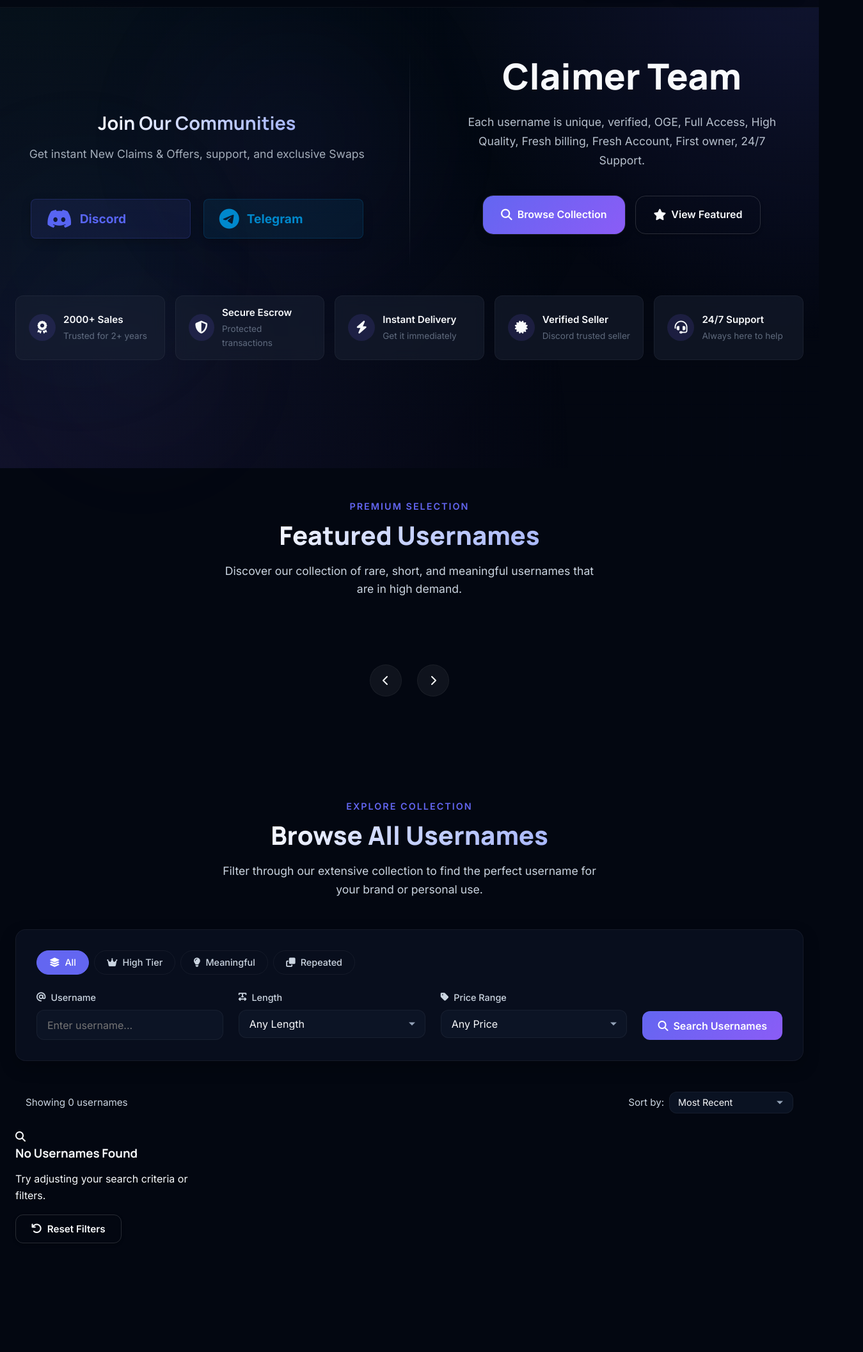
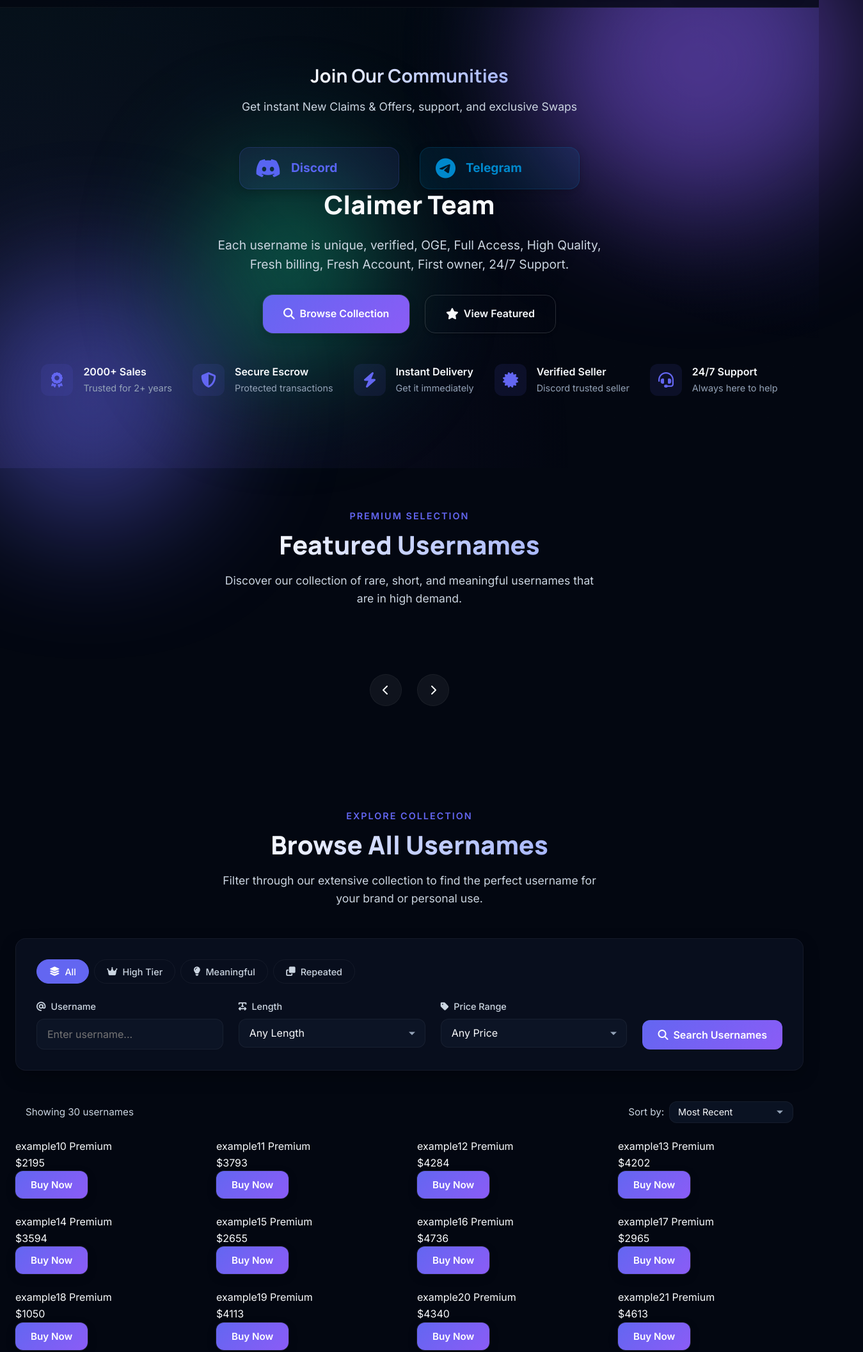
Before and after one commit to y00y90jk/67567, a plain HTML site: page index.html in a window 1280 px wide. Shown: the part 68-2182 px from the top of the page at 64% size, 1349 px wide, since content can reach past the window. Drawn offline with nearby package versions, Linux system fonts and the light colour scheme; no server answers.

Commit message:
index.html

```diff
--- a/index.html
+++ b/index.html
@@ -3,7 +3,7 @@
 
 <head>
     <meta charset="UTF-8">
-    <meta name="viewport" content="width=device-width, initial-scale=1.0">
+    <meta name="viewport" content="width=device-width, initial-scale=1.0, maximum-scale=1.0, user-scalable=no">
     <title>Claimer.me - Premium Username Marketplace</title>
     <link rel="stylesheet" href="css/contact.css">
     <link rel="stylesheet" href="css/faq.css">
@@ -11,295 +11,90 @@
     <link rel="stylesheet" href="css/products.css">
     <link rel="stylesheet" href="css/styles.css">
     <link rel="stylesheet" href="css/util.css">
-    <script src="js/api-service.js"></script>
+    <script src="js/api-service.js" defer></script>
     <link rel="stylesheet" href="https://cdnjs.cloudflare.com/ajax/libs/font-awesome/6.4.0/css/all.min.css">
     <link rel="preconnect" href="https://fonts.googleapis.com">
     <link rel="preconnect" href="https://fonts.gstatic.com" crossorigin>
     <link
         href="https://fonts.googleapis.com/css2?family=Inter:wght@300;400;500;600;700;800&family=Manrope:wght@400;500;600;700;800&display=swap"
         rel="stylesheet">
-    <!-- Add AOS library for scroll animations -->
+    <!-- Add AOS library for scroll animations - with fixed version to prevent issues -->
     <link href="https://cdnjs.cloudflare.com/ajax/libs/aos/2.3.4/aos.css" rel="stylesheet">
     <style>
-        /* Updated styles for the revised hero layout with divider */
-
-        /* Flex container for the hero section */
-        .hero-flex-container {
-            display: flex;
-            flex-direction: row;
-            justify-content: space-between;
-            gap: 3rem; /* Increased gap between sections */
-            margin-bottom: 2rem;
-            align-items: center;
+        /* تحسينات للأداء على الأجهزة المحمولة */
+        * {
+            -webkit-overflow-scrolling: touch;
         }
 
-              /* Hero section styles */
-              .hero-section {
-            padding: 6rem 0 4rem;
-            position: relative;
-            overflow: hidden;
-        }
-
-        /* Background elements */
+        /* تقليل استخدام الموارد للخلفيات والتأثيرات */
         .bg-grid {
-            position: fixed;
-            top: 0;
-            left: 0;
-            width: 100%;
-            height: 100%;
-            background-image:
-                linear-gradient(rgba(62, 60, 194, 0.03) 1px, transparent 1px),
-                linear-gradient(90deg, rgba(188, 189, 255, 0.03) 1px, transparent 1px);
-            background-size: 20px 20px;
-            z-index: -9;
+            position: absolute;
+            pointer-events: none;
         }
 
         .blur-effect {
-            position: fixed;
-            border-radius: 50%;
-            filter: blur(100px);
-            z-index: -8;
+            position: absolute;
+            opacity: 0.5;
+            pointer-events: none;
         }
 
-        .blur-1 {
-            top: 10%;
-            left: 20%;
-            width: 400px;
-            height: 400px;
-            background: rgba(108, 92, 231, 0.2);
-        }
-
-        .blur-2 {
-            bottom: 20%;
-            right: 15%;
-            width: 350px;
-            height: 350px;
-            background: rgba(0, 206, 201, 0.15);
-        }
-
-        .blur-3 {
-            top: 60%;
-            left: 5%;
-            width: 300px;
-            height: 300px;
-            background: rgba(162, 155, 254, 0.15);
-        }
-
-        /* Hero content */
-        .hero-flex-container {
-            display: flex;
-            align-items: center;
-            gap: 3rem;
-            position: relative;
-        }
-
-        .hero-content-container {
-            flex: 1;
-            position: relative;
-        }
-
-        .hero-title {
-            font-size: 3.5rem;
-            font-weight: 800;
-            margin-bottom: 1.5rem;
-            line-height: 1.2;
-            font-family: 'Manrope', sans-serif;
-        }
-
-        .gradient-text {
-            background: linear-gradient(135deg, var(--primary-color), var(--secondary-color));
-            -webkit-background-clip: text;
-            background-clip: text;
-            -webkit-text-fill-color: transparent;
-            display: inline-block;
-        }
-
-        .hero-description {
-            font-size: 1.1rem;
-            margin-bottom: 2.5rem;
-            opacity: 0.9;
-            max-width: 90%;
-            line-height: 1.7;
-        }
-
-        .hero-buttons {
-            display: flex;
-            gap: 1rem;
-        }
-
-        .btn-lg {
-            padding: 1rem 1.75rem;
-            font-size: 1rem;
-        }
-
-        /* Community links */
-        .community-links-container {
-            flex: 1;
-            display: flex;
-            flex-direction: column;
-            gap: 1.5rem;
-        }
-
-        .community-title h3 {
-            font-size: 1.8rem;
-            margin-bottom: 1rem;
-            font-family: 'Manrope', sans-serif;
-        }
-
-        .community-title p {
-            opacity: 0.8;
-            margin-bottom: 1.5rem;
-        }
-
-        .community-buttons {
-            display: flex;
-            gap: 1.25rem;
-        }
-
-        .community-link {
-            display: flex;
-            align-items: center;
-            gap: 0.75rem;
-            padding: 0.875rem 1.5rem;
-            border-radius: 8px;
-            transition: all var(--transition-speed) ease;
-            font-weight: 600;
-        }
-
-        .discord-link {
-            background-color: #5865F2;
-            color: white;
-        }
-
-        .telegram-link {
-            background-color: #0088cc;
-            color: white;
-        }
-
-        .community-link:hover {
-            transform: translateY(-3px);
-            box-shadow: 0 8px 15px rgba(0, 0, 0, 0.2);
-        }
-
-        /* Vertical divider */
-        .hero-divider {
-            width: 1px;
-            align-self: stretch;
-            background: linear-gradient(to bottom,
-                rgba(255, 255, 255, 0.01),
-                rgba(255, 255, 255, 0.2),
-                rgba(255, 255, 255, 0.01));
-            position: relative;
-        }
-
-        .hero-divider::after {
-            content: '';
-            position: absolute;
-            width: 8px;
-            height: 8px;
-            background: var(--primary-color);
-            border-radius: 50%;
-            left: 50%;
-            top: 50%;
-            transform: translate(-50%, -50%);
-            box-shadow: 0 0 10px 2px var(--primary-color);
-        }
-
-        /* Trust badges */
-        .trust-badges {
-            display: flex;
-            flex-wrap: wrap;
-            gap: 1rem;
-            margin-top: 3rem;
-            justify-content: center;
-        }
-
-        .badge {
-            display: flex;
-            align-items: center;
-            gap: 0.75rem;
-            background: rgba(26, 34, 53, 0.5);
-            border-radius: 12px;
-            padding: 0.875rem 1.25rem;
-            backdrop-filter: blur(10px);
-            border: 1px solid rgba(255, 255, 255, 0.05);
-            transition: all var(--transition-speed) ease;
-            flex: 1;
-            min-width: 200px;
-            max-width: 250px;
-        }
-
-        .badge:hover {
-            transform: translateY(-5px);
-            border-color: rgba(108, 92, 231, 0.3);
-            background: rgba(26, 34, 53, 0.7);
-        }
-
-        .badge-icon {
-            width: 42px;
-            height: 42px;
-            display: flex;
-            align-items: center;
-            justify-content: center;
-            font-size: 1.25rem;
-            border-radius: 50%;
-            background: rgba(108, 92, 231, 0.15);
-            color: var(--primary-color);
-        }
-
-        .badge-content {
-            display: flex;
-            flex-direction: column;
-        }
-
-        .badge-title {
-            font-weight: 600;
-            font-size: 0.95rem;
-            margin-bottom: 0.2rem;
-        }
-
-        .badge-description {
-            font-size: 0.85rem;
-            opacity: 0.6;
-        }
-        /* Responsive adjustments */
-        @media (max-width: 992px) {
-            .hero-flex-container {
-                flex-direction: column-reverse; /* Stack with content first on mobile */
+        /* تحسين تجربة المستخدم على الجوال */
+        @media (max-width: 768px) {
+            .hero-title {
+                font-size: 2.5rem;
             }
 
-            .community-links-container,
-            .hero-content-container {
-                width: 100%;
+            .hero-description {
+                font-size: 1rem;
             }
 
-            .hero-content-container {
-                margin-bottom: 2rem;
-            }
-
-            .hero-divider {
-                width: 100%;
-                height: 1px;
-                background: linear-gradient(to right,
-                    rgba(255, 255, 255, 0.01),
-                    rgba(255, 255, 255, 0.2),
-                    rgba(255, 255, 255, 0.01));
-                margin: 2rem 0;
+            .badge {
+                min-width: 150px;
+                padding: 0.7rem 1rem;
             }
 
             .trust-badges {
-                flex-direction: column;
-                align-items: center;
+                display: grid;
+                grid-template-columns: 1fr 1fr;
+                gap: 0.75rem;
             }
 
-            .badge {
-                width: 100%;
-                max-width: 100%;
+            /* إصلاح مشكلة الأداء عند التمرير للأسفل */
+            .username-cards {
+                contain: content;
+                will-change: transform;
+                transform: translateZ(0);
             }
 
-            .community-buttons {
-                flex-direction: column;
+            /* تجزئة عرض البيانات لتحسين الأداء */
+            .featured-slider-track, .username-cards {
+                content-visibility: auto;
+                contain-intrinsic-size: 0 500px;
             }
+        }
+
+        /* تحسينات أخرى للأداء */
+        img, .badge-icon, .social-link, .btn, .nav-link {
+            will-change: transform;
+            transform: translateZ(0);
+        }
+
+        /* إصلاح للتحميل اللانهائي */
+        .loading-spinner {
+            display: none;
+            transition: opacity 0.3s ease;
+        }
+
+        .loading-spinner.visible {
+            display: flex;
+        }
+
+        /* تحسين تجربة التنقل على الموبايل */
+        .mobile-menu {
+            transform: translateZ(0);
+            will-change: transform;
+            transition: transform 0.3s ease;
+            overscroll-behavior: contain;
         }
     </style>
 </head>
@@ -463,7 +258,7 @@
     <!-- Featured section with enhanced responsive structure -->
     <section id="featured" class="featured-section">
         <div class="container">
-            <div class="section-header" data-aos="fade-up">
+            <div class="section-header">
                 <span class="section-subtitle">Premium Selection</span>
                 <h2 class="section-title">Featured Usernames</h2>
                 <p class="section-description">
@@ -471,11 +266,11 @@
                 </p>
             </div>
 
-            <div class="featured-slider" data-aos="fade-up" data-aos-delay="100">
+            <div class="featured-slider">
                 <!-- Add wrapper for better mobile control -->
                 <div class="featured-slider-container">
                     <div class="featured-slider-track">
-                        <!-- Dynamic content will be added by JavaScript -->
+                        <!-- سيتم إضافة محتوى ديناميكي هنا بواسطة JavaScript -->
                     </div>
                 </div>
 
@@ -494,7 +289,7 @@
     <!-- Browse section -->
     <section id="browse" class="browse-section">
         <div class="container">
-            <div class="section-header" data-aos="fade-up">
+            <div class="section-header">
                 <span class="section-subtitle">Explore Collection</span>
                 <h2 class="section-title">Browse All Usernames</h2>
                 <p class="section-description">
@@ -502,7 +297,7 @@
                 </p>
             </div>
 
-            <div class="search-section" data-aos="fade-up" data-aos-delay="100">
+            <div class="search-section">
                 <div class="search-tabs">
                     <button class="search-tab active" data-filter="all">
                         <i class="fas fa-layer-group"></i>
@@ -598,8 +393,8 @@
                 </div>
             </div>
 
-            <div class="username-cards" data-aos="fade-up" data-aos-delay="200">
-                <!-- Dynamic content will be added by JavaScript -->
+            <div class="username-cards">
+                <!-- سيتم إضافة محتوى ديناميكي هنا بواسطة JavaScript -->
             </div>
 
             <div class="loading-spinner" id="loading-spinner">
@@ -621,9 +416,9 @@
         </div>
     </section>
 
-    <div class="contact-container" data-aos="fade-up" data-aos-delay="100">
+    <div class="contact-container">
         <div class="contact-info">
-            <!-- Contact info content would go here -->
+            <!-- محتوى معلومات الاتصال هنا -->
         </div>
     </div>
 
@@ -681,7 +476,7 @@
                 <div class="copyright">
                     &copy; 2025 Claimer.me. All rights reserved.
                 </div>
-                <!-- Updated social links section in the Contact section -->
+                <!-- تحديث قسم الروابط الاجتماعية في قسم الاتصال -->
                 <div class="social-links">
                     <a href="https://discord.gg/claimer" class="social-link discord-link" aria-label="Discord">
                         <i class="fab fa-discord"></i>
@@ -709,13 +504,145 @@
 
     <!-- Notification toast -->
     <div class="toast-container">
-        <!-- Toasts will be added here dynamically -->
+        <!-- سيتم إضافة الإشعارات هنا ديناميكيًا -->
     </div>
 
     <!-- Scripts -->
-    <script src="https://cdnjs.cloudflare.com/ajax/libs/particles.js/2.0.0/particles.min.js"></script>
     <script src="https://cdnjs.cloudflare.com/ajax/libs/aos/2.3.4/aos.js"></script>
-    <script src="js/app.js"></script>
+    <script>
+        // تهيئة مكتبة AOS مع إعدادات محسنة للأداء
+        document.addEventListener('DOMContentLoaded', function() {
+            // تأخير تحميل AOS لتحسين الأداء
+            setTimeout(function() {
+                AOS.init({
+                    once: true,              // تنشيط التأثيرات مرة واحدة فقط
+                    disable: 'mobile',       // تعطيل التأثيرات على الموبايل لتحسين الأداء
+                    duration: 600,           // مدة أقصر للتأثيرات
+                    offset: 100,             // مسافة التنشيط أصغر
+                    delay: 0                 // بدون تأخير
+                });
+            }, 100);
+        });
+
+        // تحسين أداء تحميل اليوزرات
+        document.addEventListener('DOMContentLoaded', function() {
+            const loadMoreBtn = document.getElementById('load-more');
+            const usernameCards = document.querySelector('.username-cards');
+            const loadingSpinner = document.getElementById('loading-spinner');
+            let isLoading = false;
+            let page = 1;
+            let canLoadMore = true;
+
+            // وظيفة لتحميل اليوزرات
+            async function loadUsernames() {
+                if (isLoading || !canLoadMore) return;
+
+                isLoading = true;
+                loadingSpinner.classList.add('visible');
+
+                try {
+                    // محاكاة تحميل البيانات (يجب استبدالها بطلب API حقيقي)
+                    await new Promise(resolve => setTimeout(resolve, 500));
+
+                    // معالجة أصغر للبيانات
+                    const batchSize = 10; // تحميل عدد أقل من اليوزرات في كل مرة
+
+                    // إضافة العناصر الجديدة بصورة تدريجية
+                    for (let i = 0; i < batchSize; i++) {
+                        if ((page - 1) * batchSize + i >= 50) {
+                            canLoadMore = false;
+                            break;
+                        }
+
+                        // إضافة معالجة متأخرة لتحسين الأداء
+                        setTimeout(() => {
+                            // إنشاء بطاقة يوزر جديدة
+                            const card = document.createElement('div');
+                            card.className = 'username-card';
+                            card.innerHTML = `
+                                <div class="username-card-inner">
+                                    <div class="username-info">
+                                        <span class="username-text">example${(page - 1) * batchSize + i}</span>
+                                        <span class="username-type">Premium</span>
+                                    </div>
+                                    <div class="username-price">$${Math.floor(Math.random() * 5000) + 100}</div>
+                                    <div class="username-actions">
+                                        <button class="btn btn-primary btn-sm">Buy Now</button>
+                                    </div>
+                                </div>
+                            `;
+
+                            usernameCards.appendChild(card);
+
+                            // تحديث عداد النتائج
+                            document.getElementById('results-count').textContent =
+                                parseInt(document.getElementById('results-count').textContent || '0') + 1;
+                        }, i * 20); // إضافة تأخير صغير بين العناصر
+                    }
+
+                    page++;
+                } catch (error) {
+                    console.error('حدث خطأ أثناء تحميل اليوزرات:', error);
+                } finally {
+                    isLoading = false;
+                    loadingSpinner.classList.remove('visible');
+
+                    // إخفاء زر التحميل إذا لم يعد هناك المزيد
+                    if (!canLoadMore) {
+                        loadMoreBtn.style.display = 'none';
+                    }
+                }
+            }
+
+            // تحميل أول مجموعة من اليوزرات
+            loadUsernames();
+
+            // إضافة مستمع حدث على زر "تحميل المزيد"
+            loadMoreBtn.addEventListener('click', loadUsernames);
+
+            // إضافة تحميل كسول أثناء التمرير لتحسين الأداء (اختياري)
+            const handleScroll = () => {
+                const scrollPosition = window.scrollY + window.innerHeight;
+                const pageHeight = document.body.scrollHeight;
+
+                // تحميل المزيد من اليوزرات عند الاقتراب من أسفل الصفحة
+                if (!isLoading && canLoadMore && (pageHeight - scrollPosition < 500)) {
+                    loadUsernames();
+                }
+            };
+
+            // استخدام معالجة متأخرة للتمرير لتحسين الأداء
+            let scrollTimeout;
+            window.addEventListener('scroll', () => {
+                if (scrollTimeout) clearTimeout(scrollTimeout);
+                scrollTimeout = setTimeout(handleScroll, 100);
+            });
+        });
+
+        // تحسين تجربة المستخدم للقائمة المحمولة
+        document.addEventListener('DOMContentLoaded', function() {
+            const mobileMenuToggle = document.querySelector('.mobile-menu-toggle');
+            const mobileMenu = document.querySelector('.mobile-menu');
+
+            if (mobileMenuToggle && mobileMenu) {
+                mobileMenuToggle.addEventListener('click', function() {
+                    mobileMenuToggle.classList.toggle('active');
+                    mobileMenu.classList.toggle('active');
+                    document.body.classList.toggle('menu-open');
+                });
+
+                // إغلاق القائمة عند النقر على الروابط
+                const mobileLinks = document.querySelectorAll('.mobile-link');
+                mobileLinks.forEach(link => {
+                    link.addEventListener('click', function() {
+                        mobileMenuToggle.classList.remove('active');
+                        mobileMenu.classList.remove('active');
+                        document.body.classList.remove('menu-open');
+                    });
+                });
+            }
+        });
+    </script>
 </body>
 
 </html>
```
